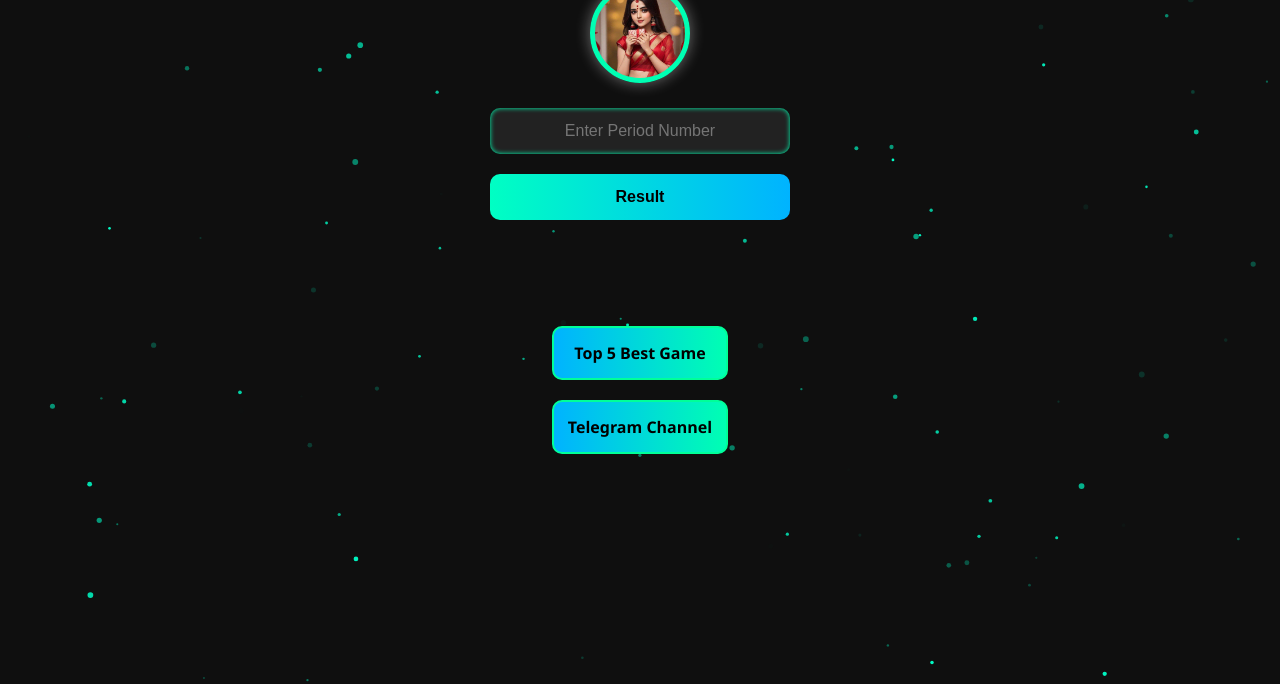
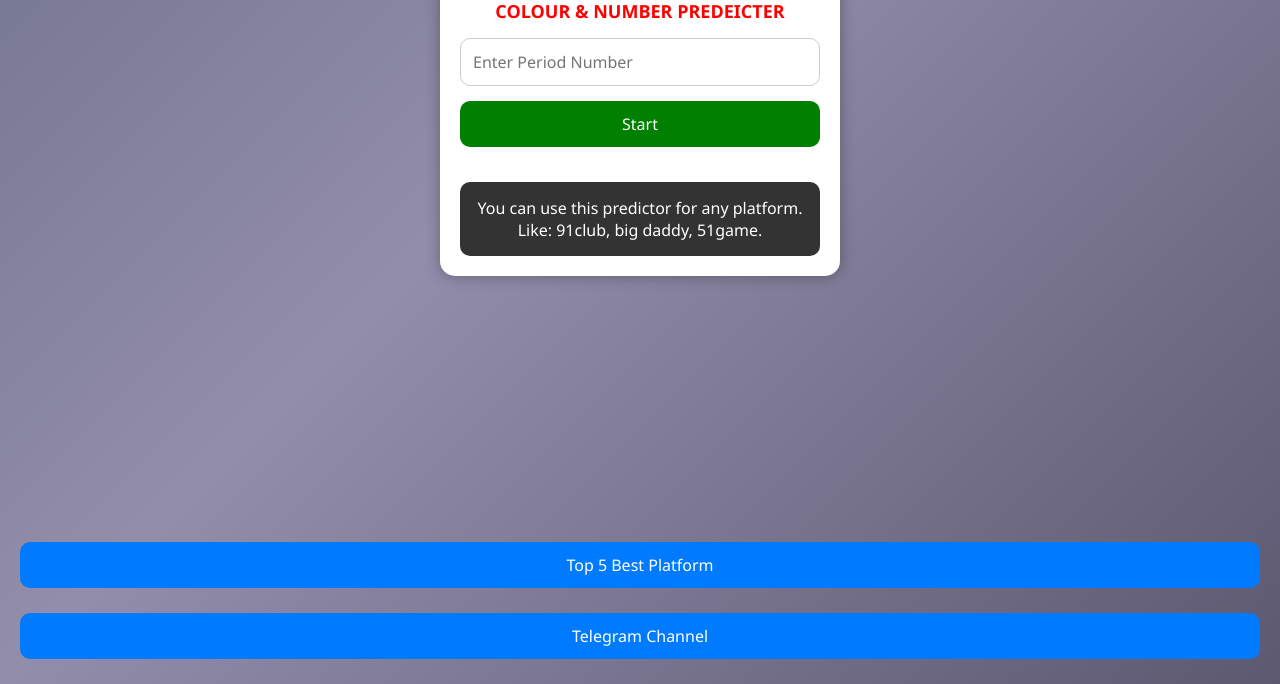
Before and after one commit to S2817251/colourandnumberpredictertool, a plain HTML site: page index.html in a window 1280 px wide. Shown: the part 116-800 px from the top of the page. Drawn offline with Linux system fonts and the light colour scheme.

Commit message:
Update index.html

```diff
--- a/index.html
+++ b/index.html
@@ -1,326 +1,214 @@
 <!DOCTYPE html>
 <html lang="en">
 <head>
-  <meta charset="UTF-8">
-  <title>Color and Number Predictor</title>
-  <meta name="viewport" content="width=device-width, initial-scale=1.0">
+  <meta charset="UTF-8" />
+  <meta name="viewport" content="width=device-width, initial-scale=1.0" />
+  <title>Color & Number Predictor</title>
   <style>
     * {
       margin: 0;
       padding: 0;
+      font-family: 'Segoe UI', sans-serif;
       box-sizing: border-box;
     }
 
-    html, body {
-      height: 100%;
-      overflow: hidden;
-      font-family: 'Segoe UI', sans-serif;
+    body {
+      background: linear-gradient(-45deg, #1f1c2c, #928dab, #2c3e50, #4ca1af);
+      background-size: 400% 400%;
+      animation: gradientBG 15s ease infinite;
+      color: #fff;
+      padding: 20px;
+      min-height: 100vh;
     }
 
-    body {
-      position: relative;
-      background: #0f0f0f;
-      color: white;
-    }
-
-    canvas#bgCanvas {
-      position: fixed;
-      top: 0;
-      left: 0;
-      z-index: 0;
+    @keyframes gradientBG {
+      0% { background-position: 0% 50%; }
+      50% { background-position: 100% 50%; }
+      100% { background-position: 0% 50%; }
     }
 
     .container {
-      position: relative;
-      z-index: 1;
-      height: 100%;
-      display: flex;
-      flex-direction: column;
-      align-items: center;
-      justify-content: flex-start;
-      padding: 40px 20px;
+      max-width: 400px;
+      width: 100%;
+      margin: auto;
+      background: #fff;
+      border-radius: 15px;
+      padding: 20px;
+      color: #000;
+      box-shadow: 0 0 15px rgba(0,0,0,0.3);
+      margin-bottom: 120px;
     }
 
-    h1 {
-      font-size: 1.8rem;
-      text-align: center;
-      background: linear-gradient(90deg, #00ffe1, #ff00b8);
-      -webkit-background-clip: text;
-      -webkit-text-fill-color: transparent;
-      margin-bottom: 20px;
+    .top-section {
+      display: flex;
+      align-items: center;
+      margin-bottom: 15px;
     }
 
-    .logo {
-  width: 100px;
-  height: 100px;
-  background: url('logo.png') no-repeat center;
-  background-size: cover;
-  border-radius: 50%;
-  margin-bottom: 25px;
-  box-shadow: 0 0 15px rgba(255, 255, 255, 0.4); /* Light shadow for a glowing effect */
-  border: 5px solid #00ffb3; /* Green border around the logo */
-  transition: all 0.3s ease-in-out; /* Smooth transition for hover effect */
+    .top-section img {
+      width: 60px;
+      height: 60px;
+      border-radius: 15px;
+      border: 2px solid #444;
     }
 
-.logo:hover {
-  box-shadow: 0 0 25px rgba(0, 255, 179, 0.7); /* Hover glow effect */
-  border: 5px solid #00b3ff; /* Hover border color change */
+    .top-section .welcome {
+      margin-left: 10px;
+      font-size: 14px;
+      font-weight: 500;
     }
 
+    h2 {
+      text-align: center;
+      color: red;
+      font-size: 18px;
+      margin-bottom: 15px;
+    }
 
     input {
       width: 100%;
-      max-width: 300px;
-      padding: 14px;
+      padding: 12px;
+      font-size: 16px;
+      margin-bottom: 15px;
       border-radius: 10px;
-      font-size: 1rem;
-      border: none;
+      border: 1px solid #ccc;
       outline: none;
-      background: #222;
-      color: #00ffb3;
-      text-align: center;
-      margin-bottom: 20px;
-      box-shadow: inset 0 0 5px #00ffb3;
     }
-
 
     button {
       width: 100%;
-      max-width: 300px;
-      padding: 14px;
+      padding: 12px;
+      font-size: 16px;
+      background: green;
+      color: white;
+      border: none;
       border-radius: 10px;
-      font-size: 1rem;
-      font-weight: bold;
-      background: linear-gradient(90deg, #00ffc3, #00b3ff);
-      color: #000;
-      border: none;
+      margin-bottom: 15px;
       cursor: pointer;
-      transition: 0.3s ease;
+      transition: background 0.3s;
     }
 
     button:hover {
-      transform: scale(1.05);
-      box-shadow: 0 0 10px rgba(0,255,200,0.5);
+      background: #006400;
     }
 
-    /* Same button style as Result button */
-.button-container {
-  display: flex;
-  flex-direction: column;  /* Stack buttons vertically */
-  gap: 20px; /* Space between the buttons */
-  margin-top: 40px; /* Space from the result button */
-  justify-content: center;
-  align-items: center;
+    .result-box {
+      text-align: center;
+      font-size: 18px;
+      font-weight: bold;
+      padding: 10px;
+      border-radius: 10px;
+      background: #eee;
+      color: #000;
+      display: none;
+      margin-bottom: 15px;
     }
 
-.button {
-  width: 100%;
-  max-width: 300px;
-  padding: 14px;
+    .use-predictor {
+      text-align: center;
+      font-size: 16px;
+      font-weight: 500;
+      color: #fff;
+      background-color: #333;
+      padding: 15px;
       border-radius: 10px;
-  font-size: 1rem;
-  font-weight: bold;
-  background: linear-gradient(90deg, #00ffc3, #00b3ff);
-  color: #000;
-  border: none;
-  cursor: pointer;
-  transition: 0.3s ease;
-  text-align: center;
-  text-decoration: none;
+      margin-top: 20px;
     }
 
-.button:hover {
-  transform: scale(1.05);
-  box-shadow: 0 0 10px rgba(0,255,200,0.5);
+    .bottom-links {
+      position: fixed;
+      bottom: 10px;
+      left: 0;
+      width: 100%;
+      padding: 0 20px;
+      box-sizing: border-box;
+      display: flex;
+      flex-direction: column;
+      gap: 10px;
+      z-index: 999;
     }
 
-/* Register Button Custom Style */
-.register-button {
-  background: linear-gradient(90deg, #00b3ff, #00ffb3);
-  border: 2px solid #00ff99;
+    .bottom-links button {
+      background: #007bff;
+      color: white;
+      border: none;
+      border-radius: 10px;
+      padding: 12px;
+      font-size: 16px;
+      cursor: pointer;
     }
 
-.register-button:hover {
-  background: linear-gradient(90deg, #00ff99, #00ccff);
-}
-
-/* Telegram Button Custom Style */
-.telegram-button {
-  background: linear-gradient(90deg, #00b3ff, #00ffb3);
-  border: 2px solid #00ff99;
-}
-
-.telegram-button:hover {
-  background: linear-gradient(90deg, #00ff99, #00ccff);
-}
-
-
-    .popup {
-      position: fixed;
-      top: 50%;
-      left: 50%;
-      transform: translate(-50%, -50%);
-      min-width: 260px;
-      max-width: 90%;
-      padding: 20px 30px;
-      border-radius: 15px;
-      font-size: 1.8rem;
-      font-weight: bold;
-      text-align: center;
-      display: none;
-      z-index: 1000;
-      animation: slideIn 0.5s ease-out;
-      box-shadow: 0 0 20px rgba(0,0,0,0.6);
-      background: rgba(0, 0, 0, 0.8);
-      color: white;
-      border: 2px solid transparent;
-    }
-
-    .popup.red {
-      border-color: #ff0000;
-      color: #ff4c4c;
-      box-shadow: 0 0 15px #ff4c4c;
-    }
-
-    .popup.green {
-      border-color: #00ff00;
-      color: #00ff66;
-      box-shadow: 0 0 15px #00ff66;
-    }
-
-    .popup.warning {
-      border-color: #ffaa00;
-      color: #ffaa00;
-      box-shadow: 0 0 15px #ffaa00;
-    }
-
-    @keyframes slideIn {
-      from {
-        opacity: 0;
-        transform: translate(-50%, -60%);
-      }
-      to {
-        opacity: 1;
-        transform: translate(-50%, -50%);
-      }
+    .bottom-links button:hover {
+      background: #0056b3;
     }
   </style>
 </head>
 <body>
 
-<canvas id="bgCanvas"></canvas>
-
   <div class="container">
-  <h1>COLOUR AND NUMBER PREDICTER</h1>
-  <div class="logo"></div>
-
-  <input type="text" id="periodInput" placeholder="Enter Period Number" />
-  <button onclick="showResult()">Result</button>
-
-  <div id="popup" class="popup"></div>
-
-<br><br><br>
-<!-- Register and Telegram Buttons Section -->
-<div class="button-container">
-  <a href="your-register-link.html" class="button register-button">Top 5 Best Game</a>
-  <a href="https://t.me/your_telegram_channel" class="button telegram-button" target="_blank">Telegram Channel</a>
+    <div class="top-section">
+      <img src="logo.png" alt="Logo" />
+      <div class="welcome">Welcome to our predicter app! Enter your period number and click start.</div>
     </div>
 
+    <h2>COLOUR & NUMBER PREDEICTER</h2>
 
+    <input type="number" id="periodInput" placeholder="Enter Period Number" />
+
+    <div class="result-box" id="resultBox"></div>
+
+    <button onclick="showResult()">Start</button>
+
+    <div class="use-predictor">
+        You can use this predictor for any platform. Like: 91club, big daddy, 51game.
+    </div>
+  </div>
+
+  <div class="bottom-links">
+    <button onclick="window.open('https://linkopen19.github.io/BestGameLink/')">Top 5 Best Platform</button>
+    <button onclick="window.open('https://linkopen19.github.io/LinkOpener/colourpredictiontoolschannel.html')">Telegram Channel</button>
+  </div>
 
   <script>
-  const historyMap = {};
-  const resultSound = new Audio('/assets/result-sound.mp3'); // path to sound file
-
-  function getDeterministicRandom(input, options) {
-    let hash = 0;
-    for (let i = 0; i < input.length; i++) {
-      hash = input.charCodeAt(i) + ((hash << 5) - hash);
-    }
-    const index = Math.abs(hash) % options.length;
-    return options[index];
-  }
+    const resultBox = document.getElementById('resultBox');
+    const periodInput = document.getElementById('periodInput');
+    const resultsMap = {};
 
     function showResult() {
-    const input = document.getElementById('periodInput');
-    const value = input.value.trim();
-    const popup = document.getElementById('popup');
+      const period = periodInput.value.trim();
 
-    popup.style.display = 'block';
-
-    if (value === "") {
-      popup.className = 'popup warning';
-      popup.textContent = "⚠ Please enter a period number!";
-      resultSound.play();  // Warning sound
+      if (period === '') {
+        resultBox.style.display = 'block';
+        resultBox.innerText = '⚠ Please enter a period number!';
+        resultBox.style.backgroundColor = '#eee'; // Default background color
         setTimeout(() => {
-        popup.style.display = 'none';
+          resultBox.style.display = 'none';
         }, 3000);
         return;
       }
 
-    let result;
-    if (historyMap[value]) {
-      result = historyMap[value];
-    } else {
-      const color = Math.random() < 0.5 ? "red" : "green";
-      const numbers = color === "red" ? [0, 2, 4, 6, 8] : [1, 3, 5, 7, 9];
-      const number = getDeterministicRandom(value, numbers);
-      result = { color, number };
-      historyMap[value] = result;
+      if (!resultsMap[period]) {
+        const color = Math.random() > 0.5 ? 'Red' : 'Green';
+        const evenNums = [0, 2, 4, 6, 8];
+        const oddNums = [1, 3, 5, 7, 9];
+        const number = color === 'Red'
+          ? evenNums[Math.floor(Math.random() * evenNums.length)]
+          : oddNums[Math.floor(Math.random() * oddNums.length)];
+        resultsMap[period] = `${color} ${number}`;
       }
 
-    popup.className = `popup ${result.color}`;
-    popup.textContent = `${result.color.toUpperCase()} - ${result.number}`;
-    resultSound.play();  // Result sound
+      resultBox.innerText = `Result: ${resultsMap[period]}`;
+      resultBox.style.display = 'block';
+
+      // Set background color based on result
+      resultBox.style.backgroundColor = resultsMap[period].includes('Red') ? 'red' : 'green';
+      resultBox.style.color = 'white';  // To make the text readable
 
       setTimeout(() => {
-      popup.style.display = 'none';
-      input.value = "";
+        resultBox.style.display = 'none';
+        periodInput.value = '';
       }, 3000);
     }
-
-  // 🎇 Animated background using canvas
-  const canvas = document.getElementById('bgCanvas');
-  const ctx = canvas.getContext('2d');
-  let w, h;
-  let particles = [];
-
-  function initCanvas() {
-    w = canvas.width = window.innerWidth;
-    h = canvas.height = window.innerHeight;
-    particles = [];
-    for (let i = 0; i < 100; i++) {
-      particles.push({
-        x: Math.random() * w,
-        y: Math.random() * h,
-        r: Math.random() * 2 + 1,
-        dx: (Math.random() - 0.5) * 0.5,
-        dy: (Math.random() - 0.5) * 0.5,
-        alpha: Math.random()
-      });
-    }
-  }
-
-  function drawParticles() {
-    ctx.clearRect(0, 0, w, h);
-    particles.forEach(p => {
-      ctx.beginPath();
-      ctx.arc(p.x, p.y, p.r, 0, Math.PI * 2, false);
-      ctx.fillStyle = `rgba(0, 255, 200, ${p.alpha})`;
-      ctx.fill();
-
-      p.x += p.dx;
-      p.y += p.dy;
-
-      if (p.x < 0 || p.x > w) p.dx *= -1;
-      if (p.y < 0 || p.y > h) p.dy *= -1;
-    });
-    requestAnimationFrame(drawParticles);
-  }
-
-  window.addEventListener('resize', initCanvas);
-  initCanvas();
-  drawParticles();
   </script>
 
 </body>
```
Lines whose indentation alone changed are shown as unchanged.
